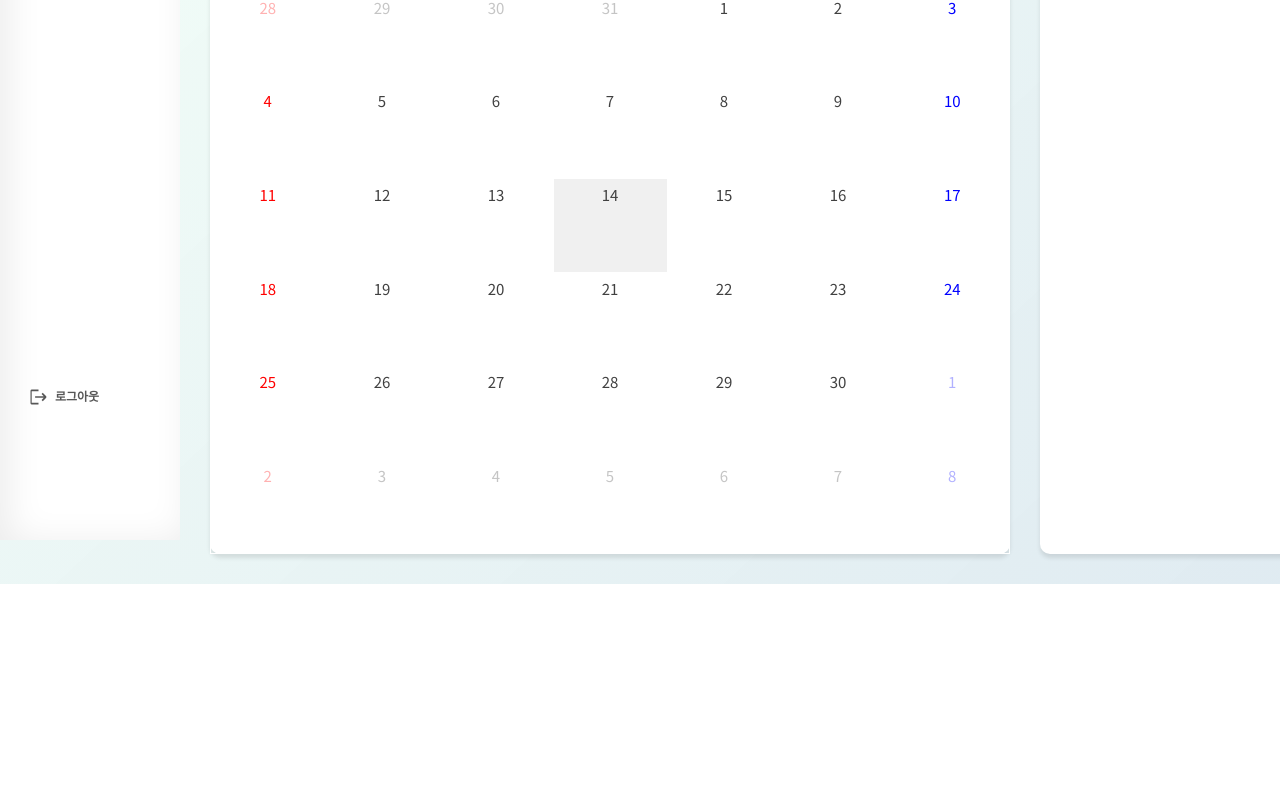
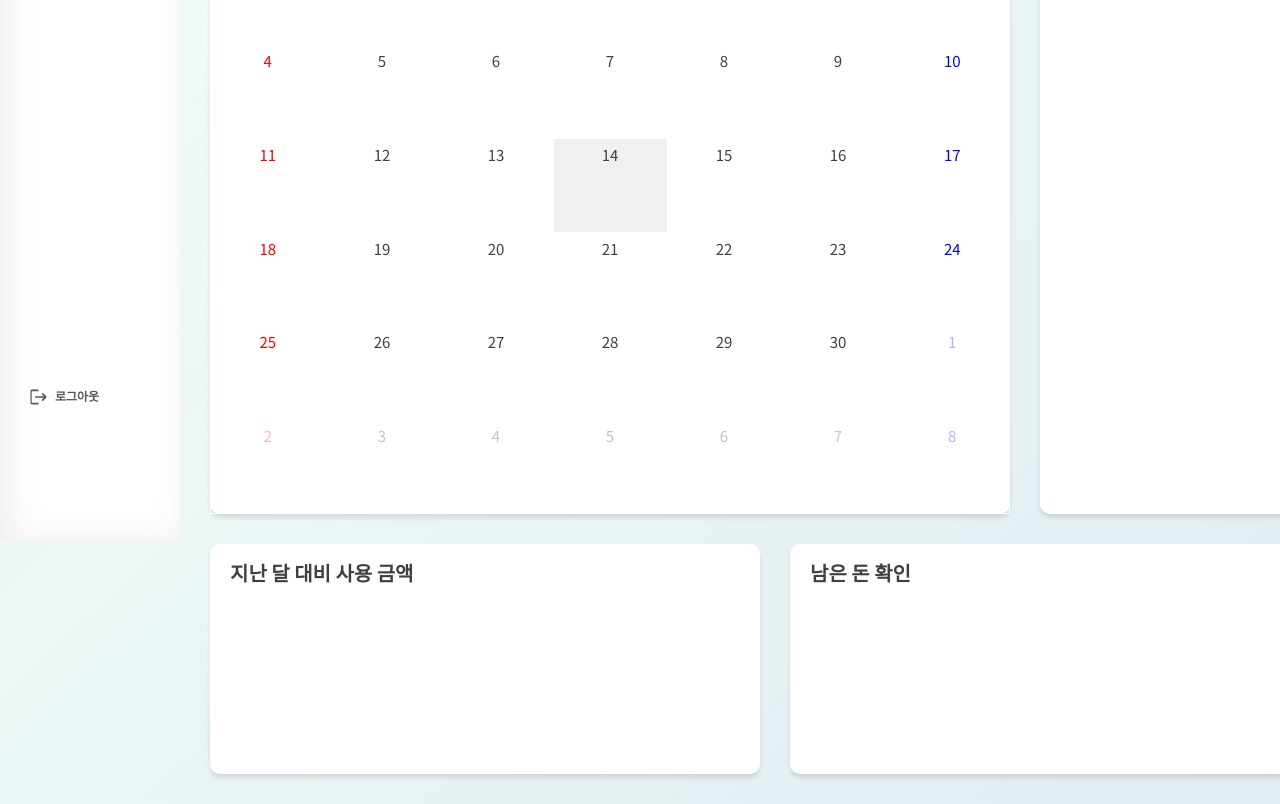
Before and after one commit to lamsasa/frontCheck, a React (Create React App) app: page / in a window 1280 px wide. Shown: the part 333-1137 px from the top of the page. Before the commit the page ends 917 px from the top, so only its background shows below. Built offline with nearby package versions, Linux system fonts and the light colour scheme; no server answers.

Commit message:
🎨 메인화면 구성

```diff
--- a/src/pages/MainHome/HomePage.jsx
+++ b/src/pages/MainHome/HomePage.jsx
@@ -7,6 +7,7 @@ import ToggleButtonLarge from "../../components/Common/ToggleButtonLarge";
 // import useViewport from "../../hooks/viewportHook";
 import Container from "../../components/Common/Container";
 import ToggleButtonSmall from "../../components/Common/ToggleButtonSmall";
+import { Box } from "@mui/material";
 
 const Home = () => {
   // const { isMobile } = useViewport();
@@ -31,12 +32,13 @@ const Home = () => {
             handleToggle={handleToggle}
           />
 
-          <ToggleButtonSmall
+          {/* <ToggleButtonSmall
             onText="일 정"
             offText="가계부"
             isOn={isOn}
             handleToggle={handleToggle}
-          />
+          /> */}
+
           <div className="calendar">
             <div className="App">
               {isOn ? (
@@ -49,10 +51,14 @@ const Home = () => {
 
           <calendar />
         </CalendarContainer>
-        <div className="detail">
-          <div className="box1"></div>
-          <div className="box2"></div>
-        </div>
+        <BoxContainer>
+          <div className="box-1">
+            <div className="text">지난 달 대비 사용 금액</div>
+          </div>
+          <div className="box-2">
+            <div className="text">남은 돈 확인</div>
+          </div>
+        </BoxContainer>
       </Container>
     </>
   );
@@ -92,15 +98,30 @@ const CalendarContainer = styled.div`
     border-radius: 10px;
     box-shadow: 0px 4px 4px rgba(0, 0, 0, 0.1);
   }
+`;
 
-  .detail {
+const BoxContainer = styled.div`
+  width: 1160px;
+  height: auto;
+  padding-bottom: 30px;
+  display: flex;
+  /* padding: 30px; */
+
+  .box-1,
+  .box-2 {
+    border-radius: 10px;
+    /* position: absolute; */
+    width: 550px;
+    height: 230px;
+    background: #ffffff;
+    box-shadow: 0px 4px 4px rgba(0, 0, 0, 0.1);
+    border-radius: 10px;
+    margin-left: 30px;
+  }
+  .text {
+    height: 30px;
+    font-size: 2rem;
+    font-weight: bold;
     padding: 20px;
   }
-  .box1,
-  .box2 {
-    width: 500px;
-    height: 300px;
-    margin: 15px;
-    background-color: #fff;
-  }
 `;
--- a/src/pages/MybudgetPage.jsx
+++ b/src/pages/MybudgetPage.jsx
@@ -42,7 +42,7 @@ const MybudgetPage = () => {
     <>
       <Header />
       <Navbar />
-      <Container flex="column">
+      <Container>
         <Box>
           <div className="content">
             <p className="title">나의 예산</p>
```
Also changed, not shown: src/components/Common/Container.jsx (+5 -5 lines).
